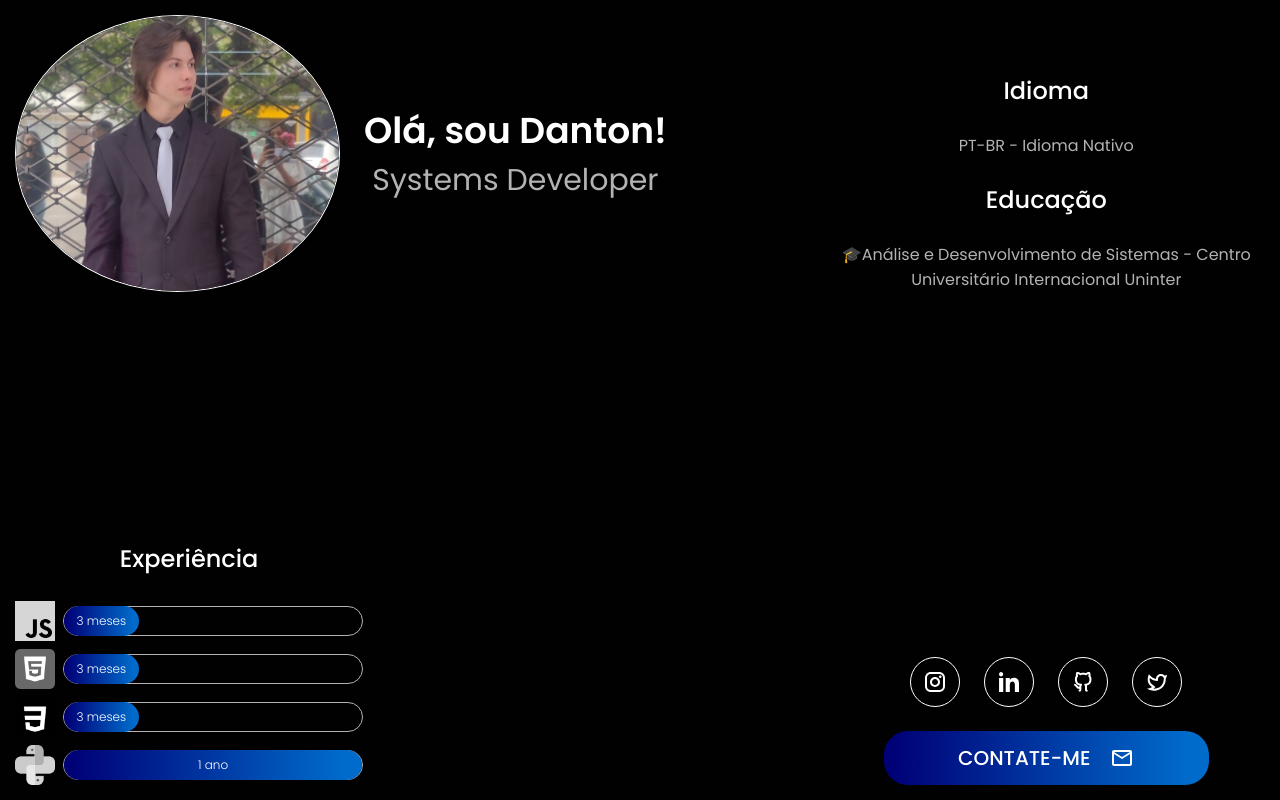
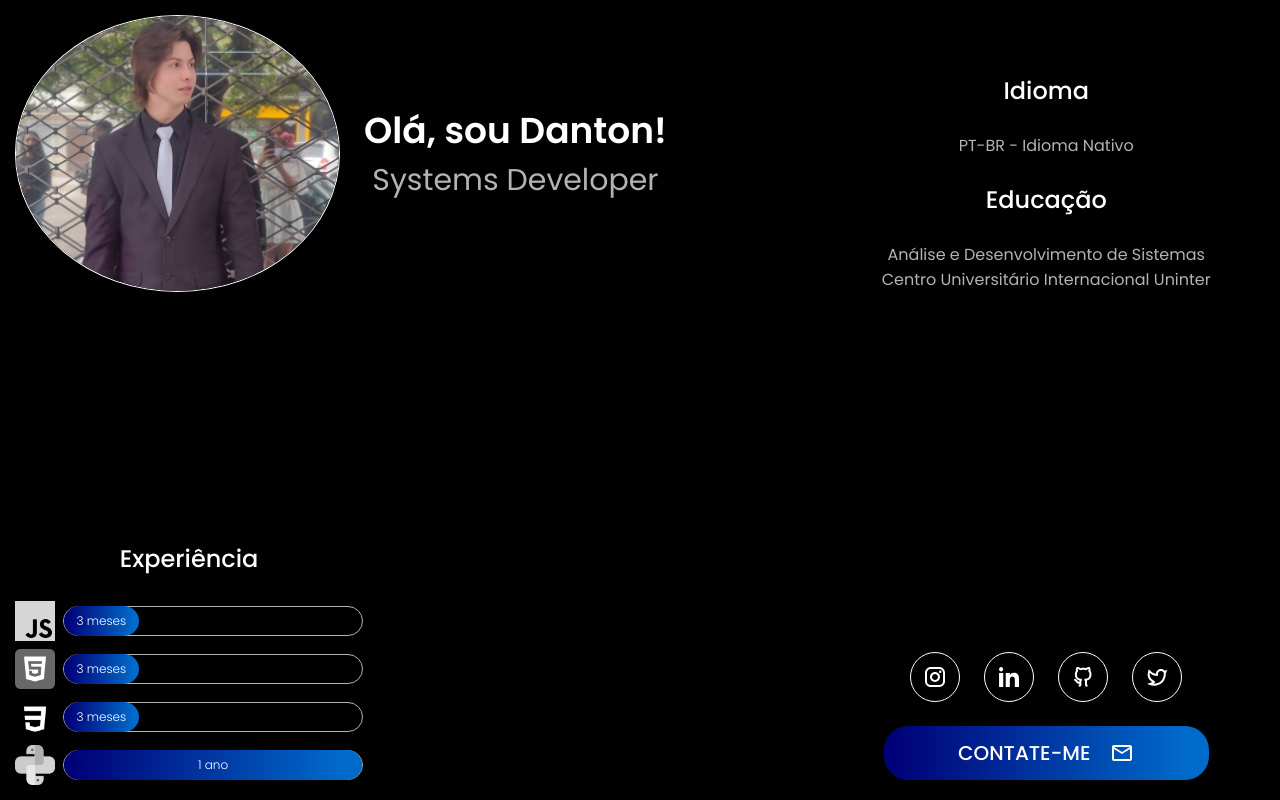
Before and after one commit to danton-ferrari/portifolio01, a Next.js app: page / in a window 1280 px wide. Built offline with nearby package versions, Linux system fonts and the light colour scheme.

Commit message:
Arrumei o padding-boton com 5px da div botons e retirei o chapéu do praragrafo da section info de educação e dei uma quebra de linha.

```diff
--- a/src/app/components/information/information.tsx
+++ b/src/app/components/information/information.tsx
@@ -13,9 +13,9 @@ export function Info() {
       <div className="educational-info">
         <span className="curso">
           <p>
-            <span>🎓</span>
-            Análise e Desenvolvimento de Sistemas - Centro Universitário
-            Internacional Uninter
+            Análise e Desenvolvimento de Sistemas
+            <br />
+            Centro Universitário Internacional Uninter
           </p>
         </span>
       </div>
--- a/src/app/styles/home.scss
+++ b/src/app/styles/home.scss
@@ -56,6 +56,7 @@
 
     .buttons {
       justify-content: flex-end;
+      padding-bottom: 5px;
     }
 
     .experience {
```
